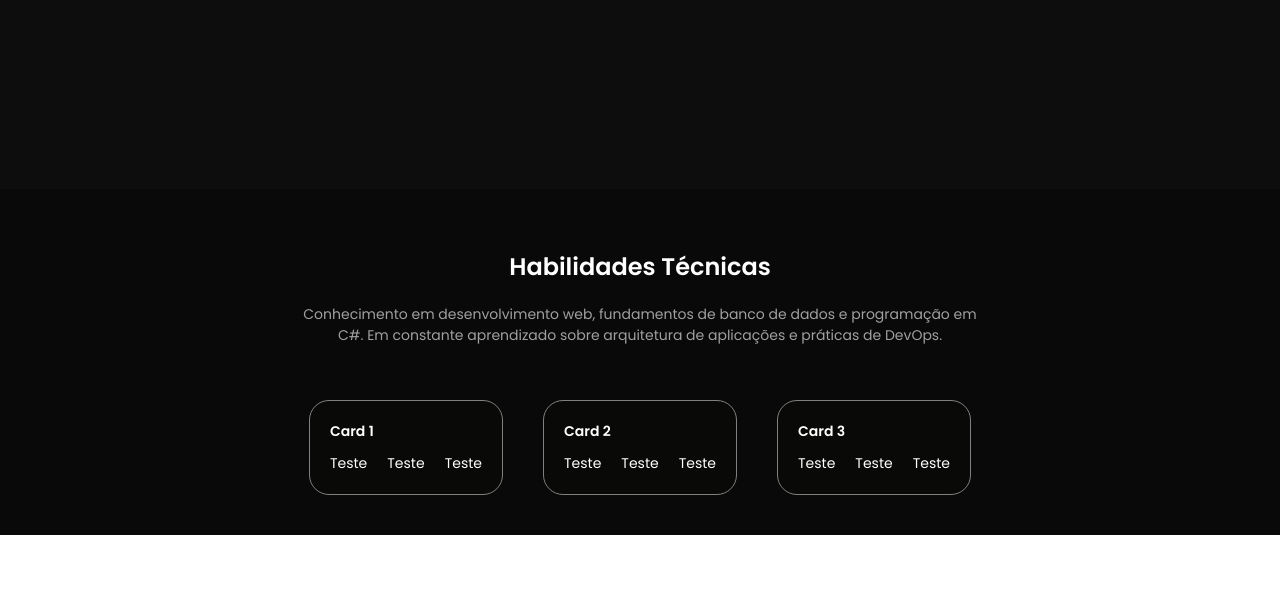
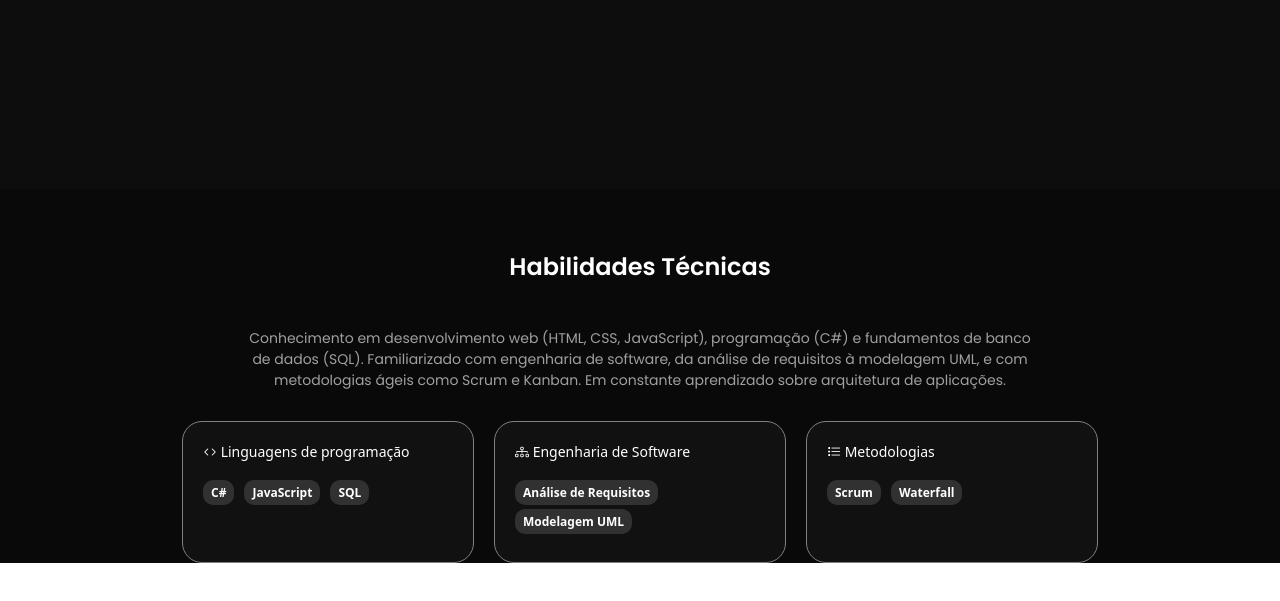
Before and after one commit to devpramos/devpramos.github.io, a plain HTML site: page docs/index.html in a window 1280 px wide. Shown: the part 631-1232 px from the top of the page. Drawn offline with nearby package versions, Linux system fonts and the light colour scheme.

Commit message:
feat: Implementa section skills

```diff
--- a/docs/css/style.css
+++ b/docs/css/style.css
@@ -6,6 +6,7 @@ body {
 }
 
 .cabecalho {
+  font-family: ui-sans-serif, system-ui, sans-serif;
   display: flex;
   justify-content: space-between;
   align-items: center;
@@ -115,41 +116,58 @@ body {
     justify-content: center;
     gap: 40px;
     padding: 0 80px;
-    width: 100%; /* ocupa toda a largura da tela */
-    max-width: none; /* remove a limitação */
+    width: 100%;
+    max-width: none;
     box-sizing: border-box;
     transform: translateY(-60px);
     background-color: #090909;
     padding-top: 40px;
 }
 
+.content-skills {
+    display: flex;
+    flex-direction: column;
+    align-items: center;
+    width: 100%;
+}
+
+.content-skills h2 {
+    font-weight: normal;
+    padding-bottom: 10px;
+}
+
 .content-skills p {
     color: #a0a0a0;
     text-align: center;
     font-size: 14px;
-}
-
-.content-skills {
-    flex: 1;
-    max-width: 700px; /* limita só o texto, não a seção inteira */
-    text-align: center;
+    max-width: 800px;
+    margin-bottom: 30px;
 }
 
 .skills-card {
     display: flex;
+    flex-wrap: wrap;
     justify-content: center;
-    padding: 20px;
+    gap: 20px;
+    width: 100%;
 }
 
 .card {
-  width: 300px; /* Defina uma largura para os cards */
-  margin: 20px;
-  padding: 20px;
-  border-radius: 20px;
-  background-color: #090908;
-  border: 1px solid gray;
-  text-align: center;
-  transition: transform 0.2s ease-in-out; /* Efeito de transição suave */
+    font-family: ui-sans-serif, system-ui, sans-serif;
+    width: 250px;
+    height: 100px;
+    padding: 20px;
+    border-radius: 20px;
+    background-color: #111111;
+    border: 1px solid gray;
+    text-align: center;
+    transition: transform 0.2s ease-in-out;
+}
+
+.skills-card {
+    display: flex;
+    flex-wrap: wrap;
+    justify-content: center;
 }
 
 .skills-card ul {
@@ -157,8 +175,9 @@ body {
     display: flex;
     margin: 0;
     padding: 0;
-    gap: 20px;
+    gap: 10px;
     font-size: 14px;
+    flex-wrap: wrap;
 }
 
 .skills-card h2 {
@@ -166,3 +185,15 @@ body {
     font-size: 14px;
     text-align: left;
 }
+
+.badge {
+    font-family: ui-sans-serif, system-ui, sans-serif;
+    background-color: #313131;
+    color: white;
+    padding: 4px 8px;
+    border-radius: 10px;
+    font-size: 12px;
+    font-weight: bold;
+    min-width: 10px;
+    text-align: center;
+}
--- a/docs/index.html
+++ b/docs/index.html
@@ -64,41 +64,38 @@
     <section id="skills">
         <div class="habilidades">
             <div class="content-skills">
-                <h2>Habilidades Técnicas</h2>
-                <p>Conhecimento em desenvolvimento web, fundamentos de banco de dados e programação em C#. Em constante
-                    aprendizado sobre arquitetura de aplicações e práticas de DevOps.
+                <h2><strong>Habilidades Técnicas</strong> </h2>
+                <p>Conhecimento em desenvolvimento web (HTML, CSS, JavaScript), programação (C#) e fundamentos de banco
+                    de dados (SQL). Familiarizado com engenharia de software, da análise de requisitos à modelagem UML,
+                    e com metodologias ágeis como Scrum e Kanban. Em constante aprendizado sobre arquitetura de
+                    aplicações.
                 </p>
                 <div class="skills-card">
                     <div class="card">
-                        <h2>Card 1</h2>
+                        <h2><i class="bi bi-code"></i> Linguagens de programação</h2>
                         <ul>
-                            <li><span class="badge">Teste</span></li>
-                            <li><span class="badge">Teste</span></li>
-                            <li><span class="badge">Teste</span></li>
+                            <li><span class="badge">C#</span></li>
+                            <li><span class="badge">JavaScript</span></li>
+                            <li><span class="badge">SQL</span></li>
                         </ul>
                     </div>
                     <div class="card">
-                        <h2>Card 2</h2>
+                        <h2><i class="bi bi-diagram-3"></i> Engenharia de Software</h2>
                         <ul>
-                            <li><span class="badge">Teste</span></li>
-                            <li><span class="badge">Teste</span></li>
-                            <li><span class="badge">Teste</span></li>
+                            <li><span class="badge">Análise de Requisitos</span></li>
+                            <li><span class="badge">Modelagem UML</span></li>
                         </ul>
                     </div>
                     <div class="card">
-                        <h2>Card 3</h2>
+                        <h2><i class="bi bi-list-task"></i> Metodologias</h2>
                         <ul>
-                            <li><span class="badge">Teste</span></li>
-                            <li><span class="badge">Teste</span></li>
-                            <li><span class="badge">Teste</span></li>
+                            <li><span class="badge">Scrum</span></li>
+                            <li><span class="badge">Waterfall</span></li>
                         </ul>
                     </div>
                 </div>
             </div>
     </section>
-
-
-
 </body>
 
 </html>
```
